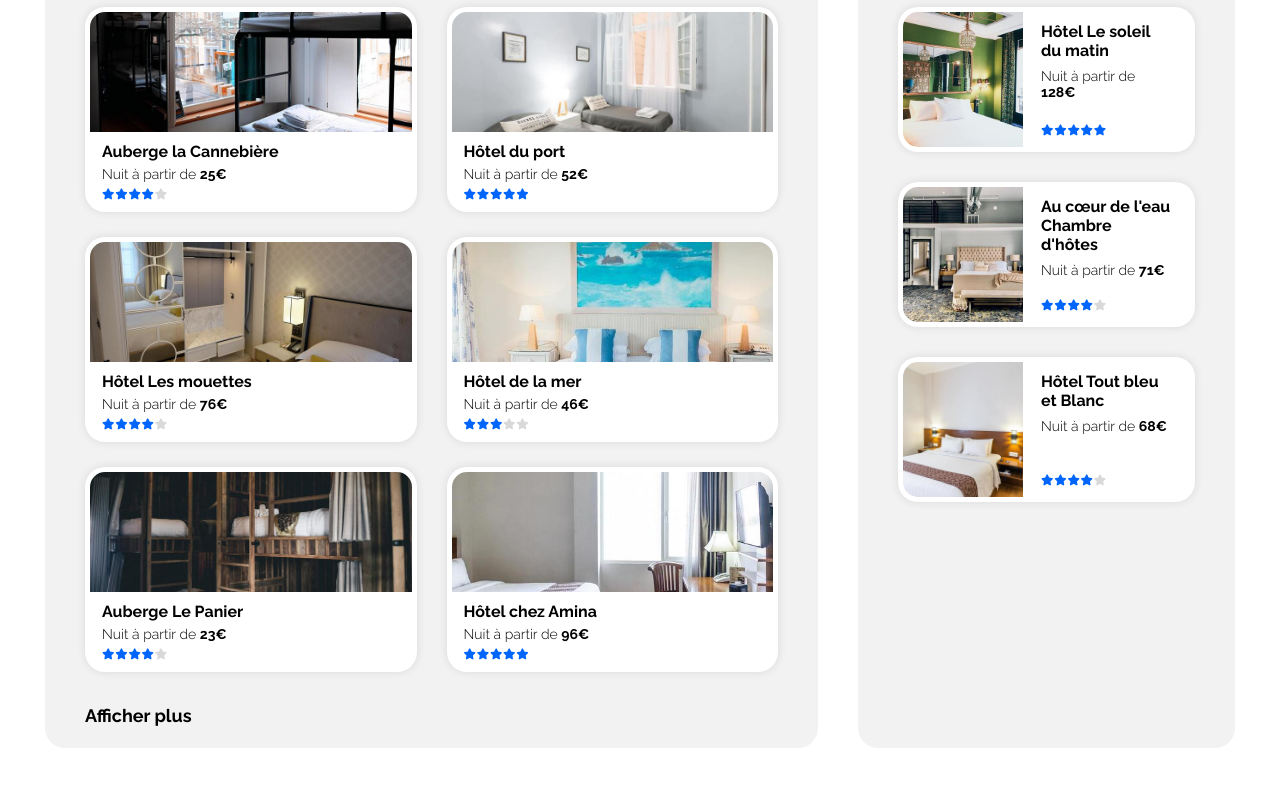
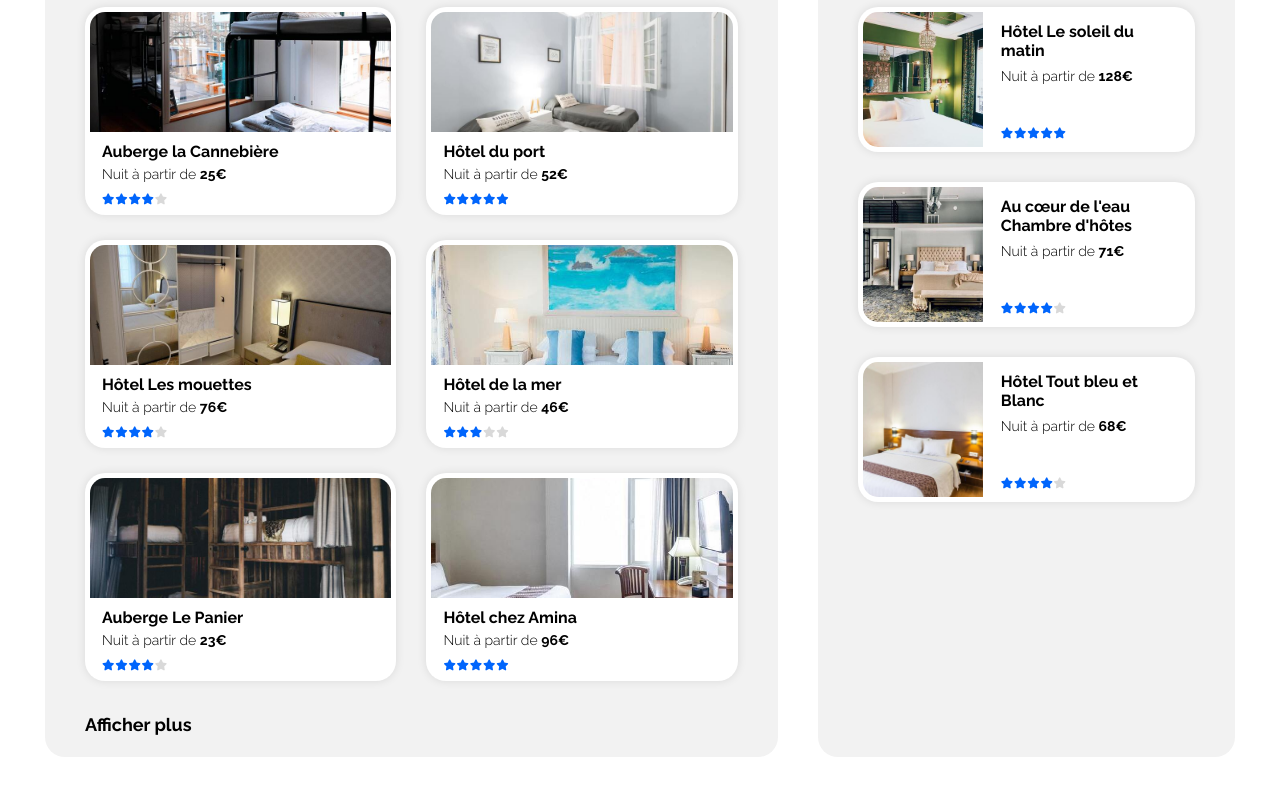
Before and after one commit to MargotFF/MargotFessard_2_18022021, a plain HTML site: page index.html in a window 1280 px wide. Shown: the part 481-1266 px from the top of the page. Drawn offline with Linux system fonts and the light colour scheme.

Commit message:
CSS: section accomodation fixes (overflowing text on 'Most popular' cards on desktop)

```diff
--- a/responsive.css
+++ b/responsive.css
@@ -183,10 +183,9 @@
     /* SECTION ACTIVITIES */
 
     .activities__cards {
-        grid-gap: 20px;
+        grid-gap: 18px;
         margin: 25px 0 45px 0;
-        /* grid-template-columns: 1fr;
-        grid-template-rows: repeat(6, 1fr); */
+        grid-template-columns: 1fr;
     }
 
     .activities__image img {
@@ -327,7 +326,7 @@
         margin-left: 40px;
         padding-bottom: 34px;
         /* height: 100%; */
-        width: 30%;
+        /* width: 30%; */
     }
 
     .asidelist__header i {
@@ -486,9 +485,13 @@
 
     /* SECTION ACTIVITIES */
 
-    .activities__cards {
+    /* .activities__cards {
         grid-template-columns: 1fr 1fr 1fr;
         grid-template-rows: 1fr 1fr;
+    } */
+
+      .activities__cards {
+        grid-template-columns: 1fr 1fr;
     }
 
     .activities__card {
@@ -513,10 +516,10 @@
 
     /* SECTION ACTIVITIES */
 
-    .activities__cards {
+    /* .activities__cards {
         grid-template-columns: 1fr 1fr;
         grid-template-rows: 1fr 1fr 1fr;
-    }
+    } */
 
     /* FOOTER */
 
--- a/style.css
+++ b/style.css
@@ -165,14 +165,17 @@ header {
     margin: 0;
 }
 
+.accomodation__info {
+    display: flex;
+    flex-direction: column;
+}
+
 .accomodation__info p {
     margin: 0;
 }
 
 .asidelist__info {
-    padding: 10px 18px;
-    display: flex;
-    flex-direction: column;
+    padding: 10px 18px 7px 18px;
     justify-content: space-between;
 }
 
@@ -208,11 +211,13 @@ header {
 }
 
 .mainlist__info {
-    padding: 6px 12px;
+    padding: 6px 12px 9px 12px;
+    flex-grow: 1;
 }
 
 .mainlist__info p {
     padding: 5px 0 6px 0;
+    flex-grow: 1;
 }
 
 .mainlist__loadmore {
```
